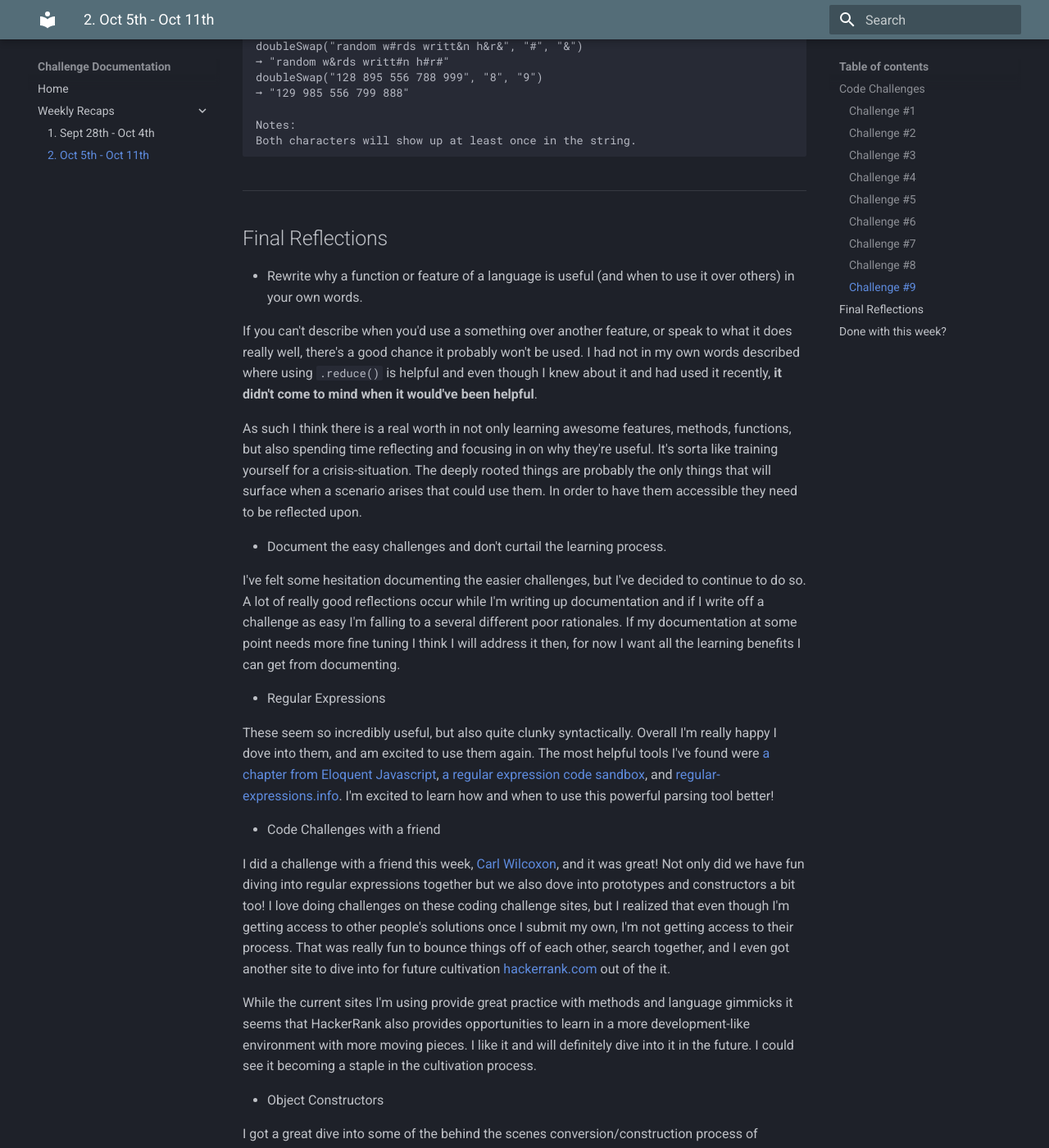
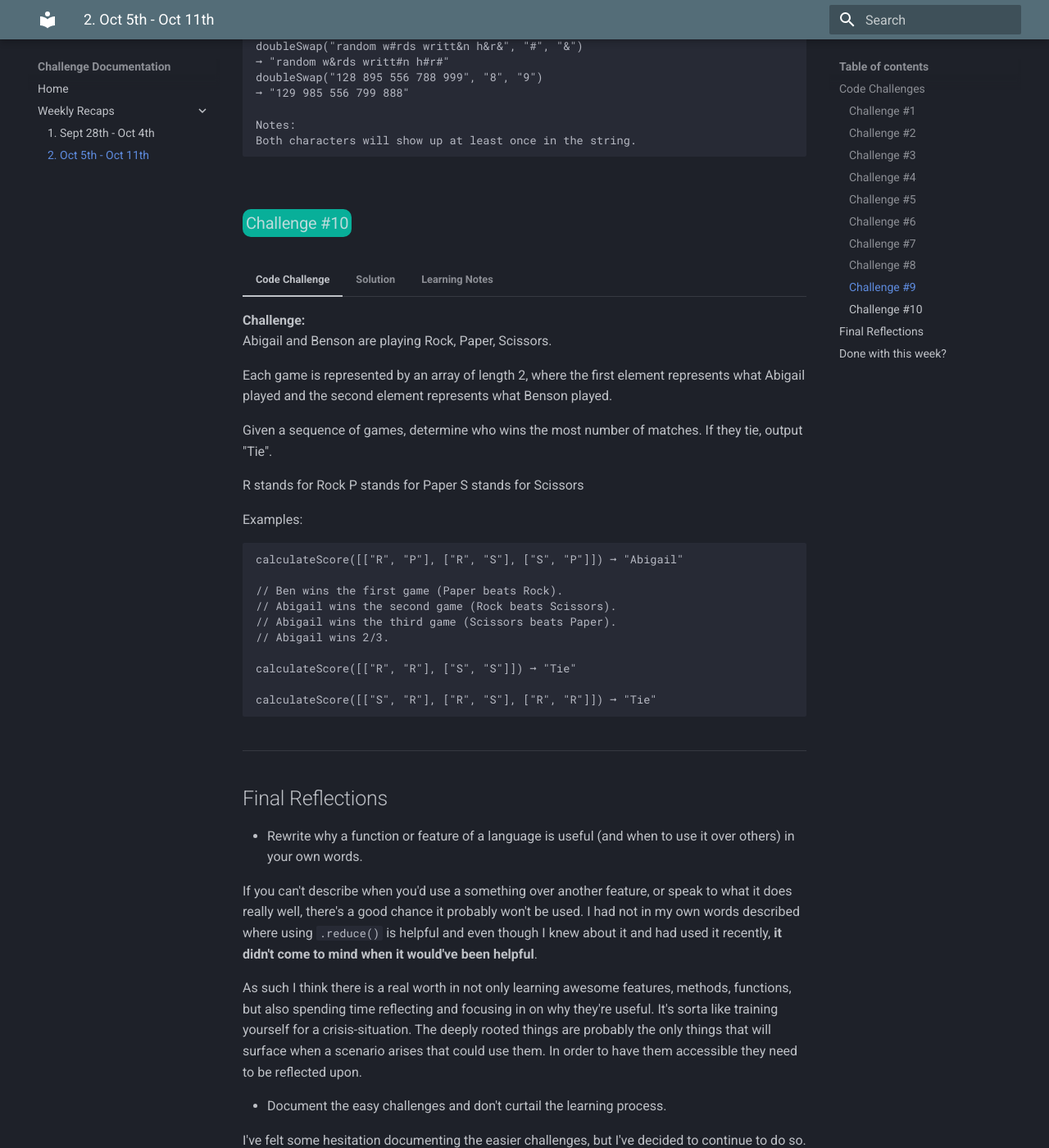
Before and after one commit to RobertEJohnson/Coding-Challenge-Tracker, an MkDocs documentation site: the page built from docs/weeklyRecaps/week2.md, in a window 1280 px wide and 1400 px high, scrolled down 5616 px. Shown: the whole window at 82% size. Built offline with MkDocs 1.6.1 and Material for MkDocs 9.7.7, drawn with Linux system fonts in a browser that asks for light colours; some of the changed text lies outside the part shown.

Commit message:
added challenge #10 and final reflections

````diff
--- a/docs/weeklyRecaps/week2.md
+++ b/docs/weeklyRecaps/week2.md
@@ -656,6 +656,114 @@ These are all of the challenges, solutions, notes, and reflections from Monday O
 
     >Besides that, just one thing stands out here for me. Regular expressions can be short and simple, or possibly quite intense if you have to account for possible special reserved regex inputs being used. So sometimes they're not worth the challenge it might take to implement them. It's a tool that is pretty situational, gaining a bit more experience with them will make it easier to see appropriate places to use them.
 
+### Challenge #10 {: .challenge .challenge--edabit}
+
+=== "Code Challenge"
+
+    **Challenge:**
+    Abigail and Benson are playing Rock, Paper, Scissors.
+
+    Each game is represented by an array of length 2, where the first element represents what Abigail played and the second element represents what Benson played.
+
+    Given a sequence of games, determine who wins the most number of matches. If they tie, output "Tie".
+
+    R stands for Rock
+    P stands for Paper
+    S stands for Scissors
+
+    Examples:
+
+        calculateScore([["R", "P"], ["R", "S"], ["S", "P"]]) ➞ "Abigail"
+
+        // Ben wins the first game (Paper beats Rock).
+        // Abigail wins the second game (Rock beats Scissors).
+        // Abigail wins the third game (Scissors beats Paper).
+        // Abigail wins 2/3.
+
+        calculateScore([["R", "R"], ["S", "S"]]) ➞ "Tie"
+
+        calculateScore([["S", "R"], ["R", "S"], ["R", "R"]]) ➞ "Tie"
+
+=== "Solution"
+
+    **Solution:**
+    Here's my first solution:
+
+        function calculateScore(games) {
+            const results = [];
+            for(match of games){
+                const a = match[0];
+                const b = match[1];
+                const outcome = a === b ? 'Tie':
+                    a === 'R' && b === 'S' ? 'Abigail':
+                    a === 'S' && b === 'P' ? 'Abigail':
+                    a === 'P' && b === 'R' ? 'Abigail':
+                    'Benson';
+                results.push(outcome);
+            }
+            const abigailWins = results.filter(x=>x==='Abigail').length;
+            const bensonWins = results.filter(x=>x==='Benson').length;
+            const ties = results.filter(x=>x==='Tie').length;
+            return abigailWins > bensonWins ? 'Abigail' :
+                abigailWins < bensonWins ? 'Benson': 'Tie';
+        }
+
+    It's very rough, but I'm getting better at just making a solution to solve the problem first, then refining it later.
+
+    Here's the solution after solving addressing having to filter through the same array three times, and condensing it into one reduce. I also removed the names from all the ternary operators except the final return.
+
+        function calculateScore(games) {
+            const results = [];
+            for(match of games){
+                const a = match[0];
+                const b = match[1];
+                const winner = a === b ? 'Tie':
+                    a === 'R' && b === 'S' ? 'a':
+                    a === 'S' && b === 'P' ? 'a':
+                    a === 'P' && b === 'R' ? 'a':
+                    'b';
+                results.push(winner);
+            }
+            const finalScore = results.reduce((score, win)=>{
+                return win === 'a' ? score += 1:
+                    win === 'b' ? score -= 1:
+                    score = score;
+                },0)
+            return finalScore > 0 ? 'Abigail' :
+                finalScore < 0 ? 'Benson': 'Tie';
+        }
+
+    I love that I was able to use ```.reduce()``` in a clever way to be able to condense what I was otherwise storing in three variables and before having to filter the same array three times. I remember writing about some really cool reduce usage before and how they were able to return one value when I thought it was impossible to use reduce, looks like I'm learning! Woot!
+
+    I submitted the above solution, and took a look at other peoples solutions. It looks like I wasn't the only person to think of tracking one number whether its positive or negative or zero to determine the outcome. I did realize though, I could've made this whole solution without a ```.reduce()``` method if I just used a number from the very beginning.
+
+    Here's my final updated solution for this challenge,
+
+        function calculateScore(games) {
+            let finalScore = 0;
+            for(match of games){
+                const a = match[0];
+                const b = match[1];
+                a === b ? finalScore = finalScore:
+                a === 'R' && b === 'S' ? finalScore += 1:
+                a === 'S' && b === 'P' ? finalScore += 1:
+                a === 'P' && b === 'R' ? finalScore += 1:
+                finalScore -= 1;
+            }
+            return finalScore > 0 ? 'Abigail' :
+                finalScore < 0 ? 'Benson': 'Tie';
+        }
+
+=== "Learning Notes"
+
+    **Learning Notes:**
+
+    >I'm proud that I just finished a solution without trying to refine it right away. I still think I need to get better at spending a minute or two determining the outcome cases before I hop into problem solving, that would also help me come up with solutions quicker.
+
+    >I think the refinement process I get to go through if I just get it up and running first is actually really helpful. If I don't make it the most efficient or best written at first I'm getting a lot of experience looking for potential rewrites that I otherwise don't get.
+
+    >Woot! I'll keep improving!
+
 ---
 
 ## Final Reflections
@@ -702,6 +810,12 @@
 Are you Just doing a simple loop?
 Use a ```for ... of``` loop.
 
+- Write simple solutions first
+
+I think the refinement process I get to go through if I just get a solution up and running first, with it being very rough, is actually really helpful. If I don't make it the most efficient or best written solution at first I'm getting a lot of experience looking for potential rewrites that I otherwise don't get.
+
+It also gets the code-flow running and overcomes potential coder's block. I plan to keep starting with rough solutions. :)
+
 ---- --- -- -- --
 
 ## Done with this week?
````
